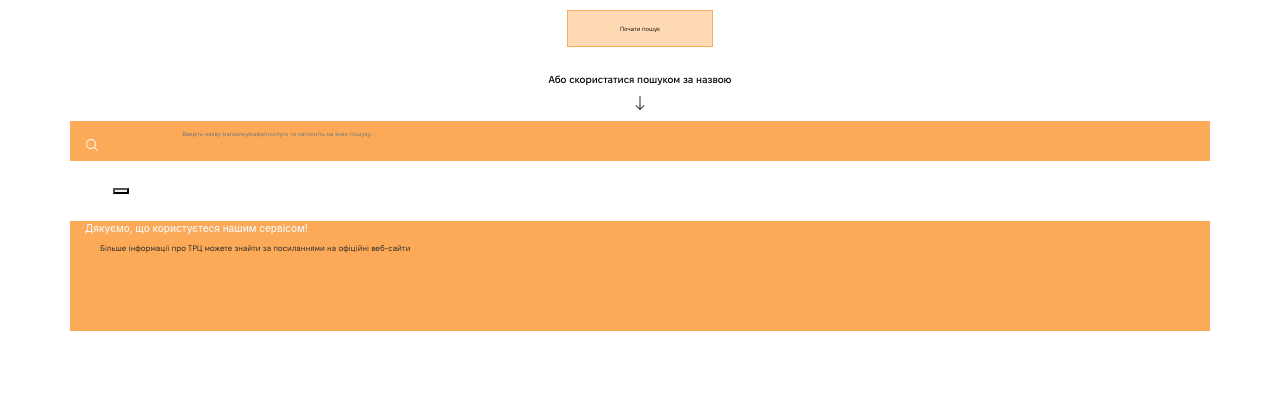
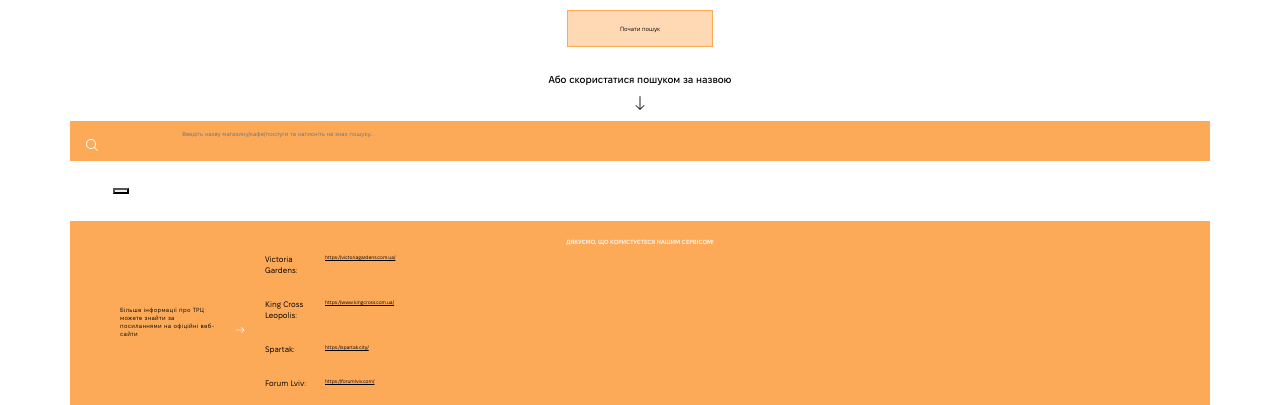
Before and after one commit to TheCodeLuster/-, a plain HTML site: page index.html in a window 1280 px wide. Shown: the part 1253-1658 px from the top of the page. Before the commit the page ends 1584 px from the top, so only its background shows below. Drawn offline with nearby package versions, Linux system fonts and the light colour scheme.

Commit message:
second commit

```diff
--- a/index.html
+++ b/index.html
@@ -160,7 +160,6 @@
           <form class="searchbar" role="search" >
             <input type="search" class="form-control" placeholder="Введіть назву магазину/кафе/послуги та натисніть на знак пошуку..." aria-label="Search">
           </form>
-
           </div>
           <button class="button"><svg xmlns="http://www.w3.org/2000/svg" xmlns:xlink="http://www.w3.org/1999/xlink" xmlns:svgjs="http://svgjs.com/svgjs" version="1.1" width="12px" height="12px" x="0" y="0" viewBox="0 0 24 24" style="enable-background:new 0 0 512 512" xml:space="preserve"><g><path d="M23.707,22.293l-5.969-5.969a10.016,10.016,0,1,0-1.414,1.414l5.969,5.969a1,1,0,0,0,1.414-1.414ZM10,18a8,8,0,1,1,8-8A8.009,8.009,0,0,1,10,18Z" fill="#ffffff" data-original="#000000"/></g></svg>
           </button>
@@ -172,15 +171,33 @@
       </div>
 
       <div class="row fill-background">
-        <div class="col-12 footer fill-background">
+        <div class="col-12 fill-background">
 
-            <h2>Дякуємо, що користуєтеся нашим сервісом!</h2>
-            <div class="col-4">
-                <p>Більше інформації про ТРЦ можете знайти за посиланнями на офіційні веб-сайти</p>
-            </div>
-            <div class="col-8">
-
-            </div>
+            <h2 style="display: block;margin-top:17px ; font-family:FixelText-SemiBold;font-style: normal;font-weight: 600;font-size: 6px;line-height: 8px;text-align: center;text-transform: uppercase;" >Дякуємо, що користуєтеся нашим сервісом!</h2>
+            <div class="footer-wrap">
+              <p class="footer-paragraph">Більше інформації про ТРЦ можете знайти за посиланнями на офіційні веб-сайти</p>
+              <svg xmlns="http://www.w3.org/2000/svg" width="10" height="10" fill="white" class="bi bi-arrow-right" style="margin-left: 10px;" viewBox="0 0 16 16">
+                  <path fill-rule="evenodd" d="M1 8a.5.5 0 0 1 .5-.5h11.793l-3.147-3.146a.5.5 0 0 1 .708-.708l4 4a.5.5 0 0 1 0 .708l-4 4a.5.5 0 0 1-.708-.708L13.293 8.5H1.5A.5.5 0 0 1 1 8z"/>
+                </svg>
+              <div class="mall-links">
+                  <div class="footer-mall-item">
+                      <p class="mall-name">Victoria Gardens:</p>
+                      <a href="https://victoriagardens.com.ua/" class="mall-link">https://victoriagardens.com.ua/</a>
+                  </div>
+                  <div class="footer-mall-item">
+                      <p class="mall-name">King Cross Leopolis:</p>
+                      <a href="https://www.kingcross.com.ua/" class="mall-link">https://www.kingcross.com.ua/</a>
+                  </div>
+                  <div class="footer-mall-item">
+                      <p class="mall-name">Spartak:</p>
+                      <a href="https://spartak.city/" class="mall-link">https://spartak.city/</a>
+                  </div>
+                  <div class="footer-mall-item">
+                      <p class="mall-name">Forum Lviv: </p>
+                      <a href="https://forumlviv.com/" class="mall-link">https://forumlviv.com/</a>
+                  </div>
+              </div>
+          </div>
         </div>
       </div>
     </div>
--- a/style.css
+++ b/style.css
@@ -311,3 +311,44 @@ background-size: cover;
     box-shadow: 0 0 0 1px rgba(255,87,51,0.5);
 
 }
+
+  .footer-wrap {
+    display: flex;
+    gap: 10px;
+    align-items: center;
+  }
+
+  .footer-paragraph {
+    margin-left: 35px;
+    width: 95px;
+    font-style: normal;
+    font-weight: 400;
+    font-family: FixelText-Regular;
+    font-size: 6px;
+    line-height: 8px;
+    letter-spacing: 0.05em;
+
+    color: #000000;
+  }
+  .footer-mall-item {
+    display: flex;
+    font-style: normal;
+    font-weight: 400;
+    font-family: FixelText-Regular;
+    font-size: 5px;
+    line-height: 7px;
+    color: #000000;
+    margin-bottom: 7px;
+  }
+  .footer-mall-item:last-child {
+    margin-bottom: 0;
+  }
+  .mall-name {
+    width: 50px;
+    margin-left: 10px;
+  }
+  .mall-link {
+    color: inherit;
+    text-decoration: underline;
+    margin-left: 10px;
+  }
```
